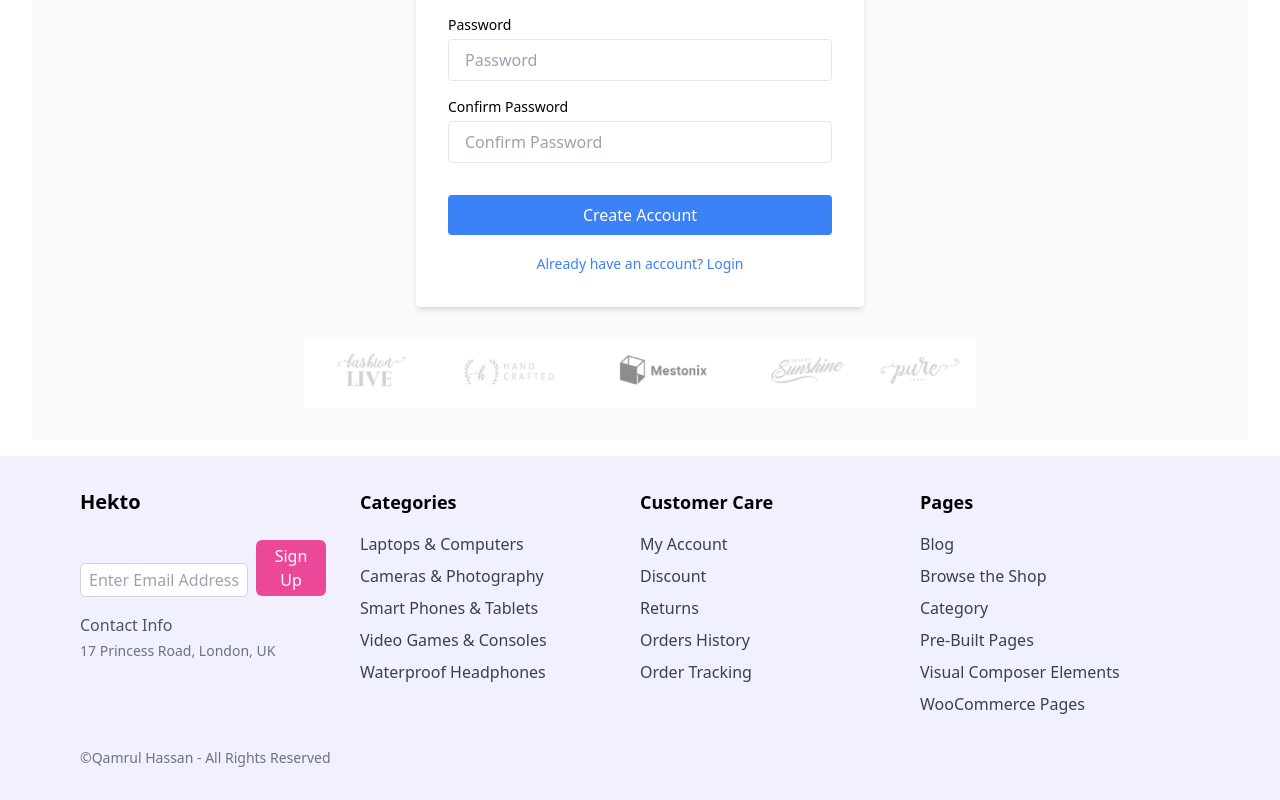
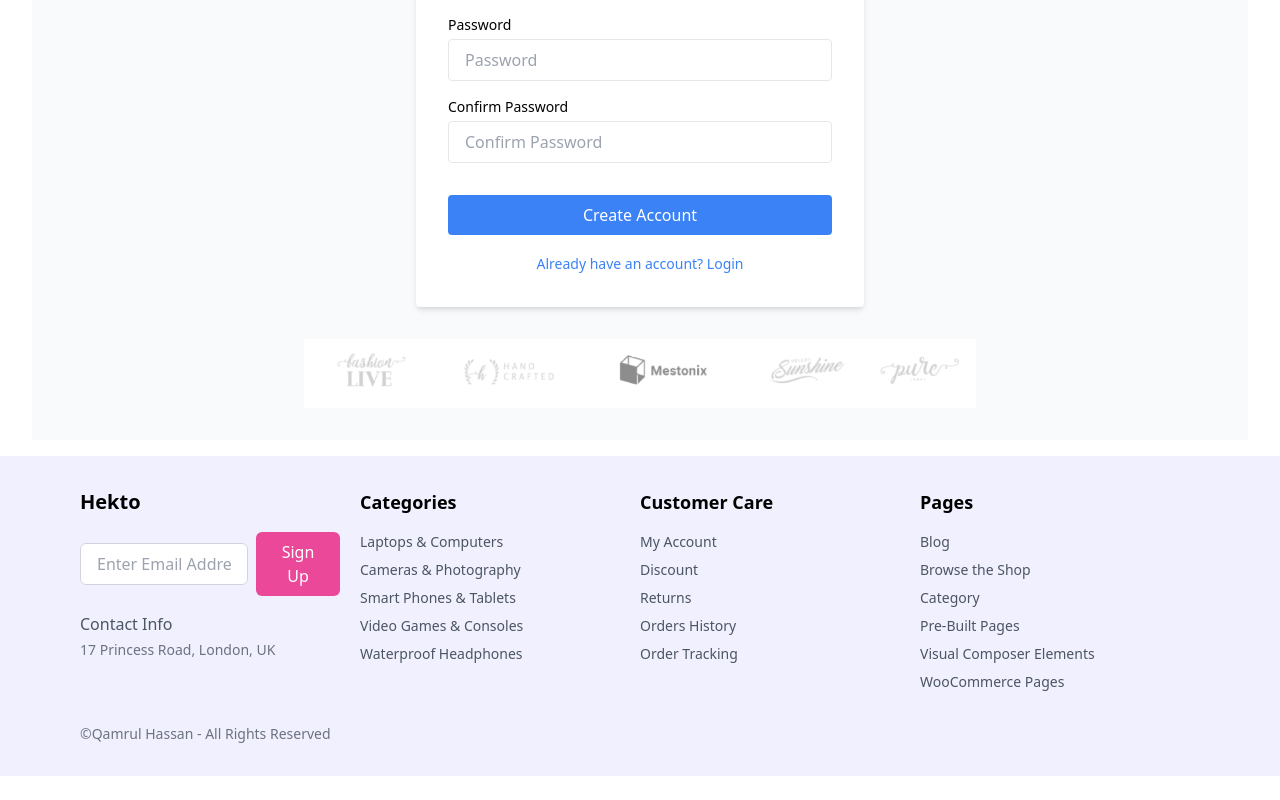
Before and after one commit to Qamrul-Hassan/Hektto, a React (Vite) app: page /create-account in a window 1280 px wide. Shown: the part 725-1525 px from the top of the page. After the commit the page ends 1501 px from the top, so only its background shows below. Built offline with nearby package versions, Linux system fonts and the light colour scheme; no server answers.

Commit message:
Initial commit

```diff
--- a/src/Components/Footer.jsx
+++ b/src/Components/Footer.jsx
@@ -19,18 +19,19 @@ const Footer = () => {
     <footer className="bg-[#F1F0FF] text-gray-700 py-8">
       <div className="container mx-auto px-4 lg:px-20">
         <div className="flex flex-wrap justify-between">
+          {/* Sign Up Section */}
           <div className="w-full lg:w-1/4 mb-6 lg:mb-0">
             <h1 className="font-bold text-xl text-black">Hekto</h1>
-            <div className="mt-4">
+            <div className="mt-4 flex items-center">
               <input
                 type="email"
                 placeholder="Enter Email Address"
                 value={email}
                 onChange={(e) => setEmail(e.target.value)}
-                className="w-[60%] px-2 py-1 rounded-md text-gray-500 border border-gray-300 focus:outline-none"
+                className="w-[60%] px-4 py-2 rounded-md text-gray-600 border border-gray-300 focus:outline-none focus:ring-2 focus:ring-pink-500"
               />
               <button
-                className="w-[25%] mt-2 bg-pink-500 hover:bg-pink-600 text-white font-small py-1 px-2 rounded-md ml-2"
+                className="w-[30%] mt-2 lg:mt-0 bg-pink-500 hover:bg-pink-600 text-white font-medium py-2 px-4 rounded-md ml-2 transition-all"
                 onClick={handleSignup}
               >
                 Sign Up
@@ -45,9 +46,10 @@ const Footer = () => {
             </div>
           </div>
 
+          {/* Categories Section */}
           <div className="w-full lg:w-1/4 mb-6 lg:mb-0">
-            <h2 className="font-bold text-lg text-black mb-4">Categories</h2>
-            <ul className="space-y-2">
+            <h2 className="font-semibold text-lg text-black mb-4">Categories</h2>
+            <ul className="space-y-2 text-sm text-gray-600">
               <li>Laptops & Computers</li>
               <li>Cameras & Photography</li>
               <li>Smart Phones & Tablets</li>
@@ -56,9 +58,10 @@ const Footer = () => {
             </ul>
           </div>
 
+          {/* Customer Care Section */}
           <div className="w-full lg:w-1/4 mb-6 lg:mb-0">
-            <h2 className="font-bold text-lg text-black mb-4">Customer Care</h2>
-            <ul className="space-y-2">
+            <h2 className="font-semibold text-lg text-black mb-4">Customer Care</h2>
+            <ul className="space-y-2 text-sm text-gray-600">
               <li>My Account</li>
               <li>Discount</li>
               <li>Returns</li>
@@ -67,9 +70,10 @@ const Footer = () => {
             </ul>
           </div>
 
+          {/* Pages Section */}
           <div className="w-full lg:w-1/4">
-            <h2 className="font-bold text-lg text-black mb-4">Pages</h2>
-            <ul className="space-y-2">
+            <h2 className="font-semibold text-lg text-black mb-4">Pages</h2>
+            <ul className="space-y-2 text-sm text-gray-600">
               <li>Blog</li>
               <li>Browse the Shop</li>
               <li>Category</li>
@@ -80,6 +84,7 @@ const Footer = () => {
           </div>
         </div>
 
+        {/* Bottom Section */}
         <div className="mt-8 flex justify-between items-center text-sm text-gray-500">
           <p>©Qamrul Hassan - All Rights Reserved</p>
           <div className="flex space-x-4">
```
